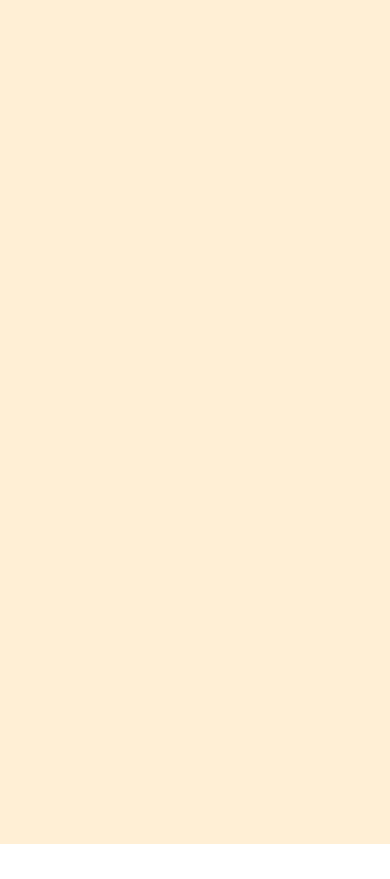
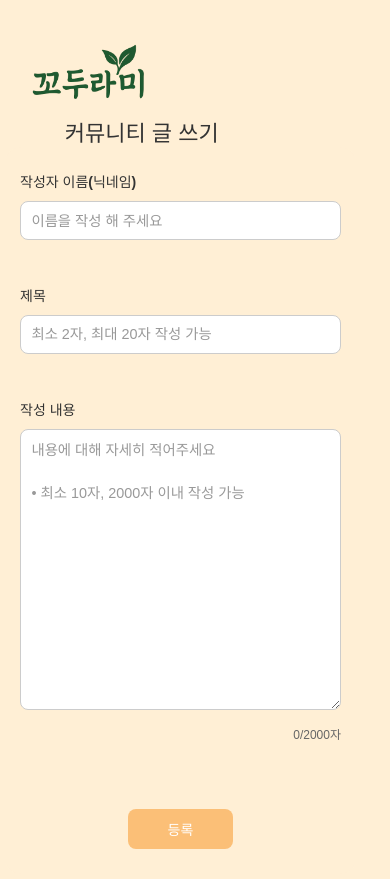
Before and after one commit to dmswl0709/ggodurami-frontend, a React (Vite) app: page /CommunityWrite in a window 390 px wide. Before the commit this address had no page. Before the commit the page ends 844 px from the top, so only its background shows below. Built offline with nearby package versions, Linux system fonts and the light colour scheme.

Commit message:
feat: 커뮤니티 글쓰기 페이지 구현
- InputField 컴포넌트를 활용한 글쓰기 폼 개발
- 작성자, 제목, 내용 필드 유효성 검사 추가
- 글자 수 제한 및 실시간 카운터 구현
- SupportList와 일관된 헤더 및 스타일 적용
- 반응형 디자인 적용

```diff
--- a/src/App.tsx
+++ b/src/App.tsx
@@ -11,6 +11,7 @@ import SupportList from './pages/SupportList';
 import SupportDetail from './pages/SupportDetail';
 import CommunityList from './pages/CommunityList';
 import CommunityDetail from './pages/CommunityDetail';
+import CommunityWrite from './pages/CommunityWrite';
 
 function App() {
   return (
@@ -28,6 +29,7 @@ function App() {
           <Route path="/SupportDetail" element={<SupportDetail />} />
           <Route path="/CommunityList" element={<CommunityList />} />
           <Route path="/CommunityDetail" element={<CommunityDetail />} />
+          <Route path="/CommunityWrite" element={<CommunityWrite />} />
         </Routes>
       </div>
     </Router>
--- /dev/null
+++ b/src/pages/CommunityWrite.tsx
@@ -0,0 +1,302 @@
+// pages/CommunityWrite.tsx
+import React, { useState } from 'react';
+import styled from 'styled-components';
+import { Logo } from '../Components/Logo/Logo';
+import InputField from '../Components/InputField/InputField';
+import { useNavigate } from "react-router-dom";
+
+const PageContainer = styled.div`
+  min-height: 100vh;
+  background-color: #FFEFD5;
+  padding: 5px 0;
+`;
+
+const Header = styled.div`
+  display: flex;
+  flex-direction: column;
+  justify-content: flex-start;
+  align-items: flex-start;
+  margin-bottom: 5px;
+  padding: 0 10px;
+  max-width: 1400px;
+  margin: 0 auto 5px auto;
+
+  @media (max-width: 1024px) {
+    max-width: 95%;
+    margin-bottom: 3px;
+    padding: 0 15px;
+  }
+
+  @media (max-width: 768px) {
+    margin-bottom: 2px;
+    padding: 0 10px;
+  }
+
+  @media (max-width: 480px) {
+    margin-bottom: 1px;
+    padding: 0 5px;
+  }
+`;
+
+const LogoContainer = styled.div`
+  margin-top: 2px;
+  margin-bottom: -50px;
+
+  @media (max-width: 768px) {
+    margin-top: 1px;
+  }
+
+  @media (max-width: 480px) {
+    margin-top: 1px;
+  }
+`;
+
+const HeaderTitle = styled.h1`
+  font-size: 25px;
+  font-weight: 700;
+  color: #333;
+  margin: 15px 0 0 40px;
+  text-align: left;
+
+  @media (max-width: 1024px) {
+    font-size: 28px;
+    margin: 12px 0 0 40px;
+  }
+
+  @media (max-width: 768px) {
+    font-size: 24px;
+    margin: 10px 0 0 40px;
+  }
+
+  @media (max-width: 480px) {
+    font-size: 22px;
+    margin: 8px 0 0 50px;
+  }
+`;
+
+const ContentWrapper = styled.div`
+  background-color: #FFEFD5;
+  border-radius: 16px;
+  padding: 60px;
+  max-width: 1000px;
+  margin: 0 auto 40px auto;
+
+  @media (max-width: 1024px) {
+    max-width: 90%;
+    padding: 40px 30px;
+    margin: 0 auto;
+  }
+
+  @media (max-width: 768px) {
+    padding: 30px 30px;
+    margin: 0 40px;
+  }
+
+  @media (max-width: 480px) {
+    padding: 25px 15px;
+    margin: 0 5px;
+  }
+`;
+
+const FormContainer = styled.form`
+  display: flex;
+  flex-direction: column;
+  gap: 10px;
+`;
+
+const InputGroup = styled.div`
+  display: flex;
+  flex-direction: column;
+  gap: 8px;
+  margin-bottom: 20px;
+`;
+
+const Label = styled.label`
+  font-size: 16px;
+  font-weight: 600;
+  color: #333;
+
+  @media (max-width: 768px) {
+    font-size: 15px;
+  }
+
+  @media (max-width: 480px) {
+    font-size: 14px;
+  }
+`;
+
+const CharacterLimit = styled.div`
+  font-size: 12px;
+  color: #666;
+  text-align: right;
+  margin-top: -15px;
+  margin-bottom: 15px;
+`;
+
+const ButtonContainer = styled.div`
+  display: flex;
+  justify-content: center;
+  margin-top: 20px;
+`;
+
+const SubmitButton = styled.button`
+  background-color: #FBBF77;
+  color: white;
+  border: none;
+  border-radius: 8px;
+  padding: 15px 60px;
+  font-size: 16px;
+  font-weight: 600;
+  cursor: pointer;
+  transition: background-color 0.2s ease;
+
+  &:hover {
+    background-color: #E6AB65;
+  }
+
+  &:active {
+    background-color: #D19B59;
+  }
+
+  &:disabled {
+    background-color: #ccc;
+    cursor: not-allowed;
+  }
+
+  @media (max-width: 768px) {
+    padding: 12px 50px;
+    font-size: 15px;
+  }
+
+  @media (max-width: 480px) {
+    padding: 10px 40px;
+    font-size: 14px;
+  }
+`;
+
+interface CommunityWriteData {
+  author: string;
+  title: string;
+  content: string;
+}
+
+export const CommunityWrite: React.FC = () => {
+  const navigate = useNavigate();
+  const [formData, setFormData] = useState<CommunityWriteData>({
+    author: '',
+    title: '',
+    content: ''
+  });
+
+  const handleAuthorChange = (value: string) => {
+    setFormData(prev => ({
+      ...prev,
+      author: value
+    }));
+  };
+
+  const handleTitleChange = (value: string) => {
+    if (value.length <= 20) {
+      setFormData(prev => ({
+        ...prev,
+        title: value
+      }));
+    }
+  };
+
+  const handleContentChange = (value: string) => {
+    if (value.length <= 2000) {
+      setFormData(prev => ({
+        ...prev,
+        content: value
+      }));
+    }
+  };
+
+  const handleSubmit = (e: React.FormEvent) => {
+    e.preventDefault();
+
+    // 간단한 유효성 검사
+    if (!formData.author || !formData.title || !formData.content) {
+      alert('모든 필드를 입력해주세요.');
+      return;
+    }
+
+    if (formData.title.length < 2) {
+      alert('제목을 최소 2자 이상 입력해주세요.');
+      return;
+    }
+
+    if (formData.content.length < 10) {
+      alert('내용을 최소 10자 이상 입력해주세요.');
+      return;
+    }
+
+    // 실제 구현시에는 여기서 API 호출
+    console.log('게시글 등록:', formData);
+
+    // 등록 완료 후 커뮤니티 목록으로 이동
+    alert('게시글이 등록되었습니다.');
+    navigate('/communityList'); // 커뮤니티 목록 페이지로 이동
+  };
+
+  return (
+    <PageContainer>
+      <Header>
+        <LogoContainer>
+          <Logo />
+        </LogoContainer>
+        <HeaderTitle>커뮤니티 글 쓰기</HeaderTitle>
+      </Header>
+
+      <ContentWrapper>
+        <FormContainer onSubmit={handleSubmit}>
+          <InputGroup>
+            <Label htmlFor="author">작성자 이름(닉네임)</Label>
+            <InputField
+              type="text"
+              value={formData.author}
+              onChange={handleAuthorChange}
+              placeholder="이름을 작성 해 주세요"
+              required
+            />
+          </InputGroup>
+
+          <InputGroup>
+            <Label htmlFor="title">제목</Label>
+            <InputField
+              type="text"
+              value={formData.title}
+              onChange={handleTitleChange}
+              placeholder="최소 2자, 최대 20자 작성 가능"
+              required
+            />
+          </InputGroup>
+
+          <InputGroup>
+            <Label htmlFor="content">작성 내용</Label>
+            <InputField
+              type="textarea"
+              value={formData.content}
+              onChange={handleContentChange}
+              placeholder="내용에 대해 자세히 적어주세요&#10;&#10;• 최소 10자, 2000자 이내 작성 가능"
+              rows={12}
+              required
+            />
+            <CharacterLimit>
+              {formData.content.length}/2000자
+            </CharacterLimit>
+          </InputGroup>
+
+          <ButtonContainer>
+            <SubmitButton type="submit">
+              등록
+            </SubmitButton>
+          </ButtonContainer>
+        </FormContainer>
+      </ContentWrapper>
+    </PageContainer>
+  );
+};
+
+export default CommunityWrite;
```
